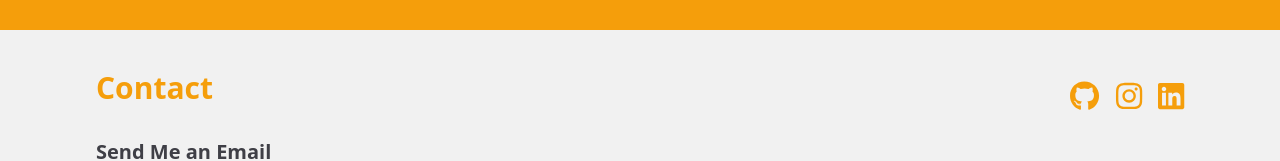
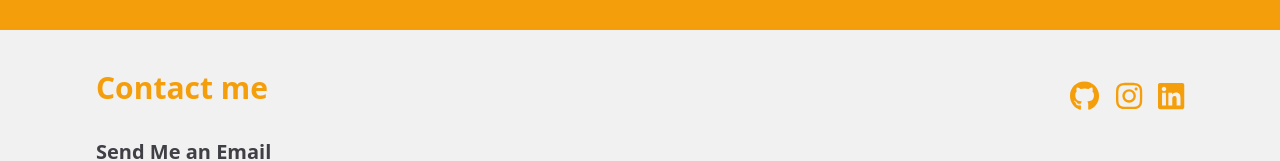
Before and after one commit to HChipev/Portfolio, a React (Vite) app: page / in a window 1280 px wide. Shown: the part 1961-2122 px from the top of the page. Built offline with nearby package versions, Linux system fonts and the light colour scheme.

Commit message:
Add contact me

```diff
--- a/src/Contact.jsx
+++ b/src/Contact.jsx
@@ -36,7 +36,7 @@ const Contact = ({ forwardedRef }) => {
     <div className="bg-lightGray py-10" ref={forwardedRef}>
       <div className="max-w-6xl mx-auto px-4 sm:px-6 lg:px-8">
         <div className="flex justify-between">
-          <h1 className="text-3xl font-bold text-amber-500 mb-8">Contact</h1>
+          <h1 className="text-3xl font-bold text-amber-500 mb-8">Contact me</h1>
           <div className="flex items-center mb-4">
             <a
               href="https://github.com/HChipev"
```
